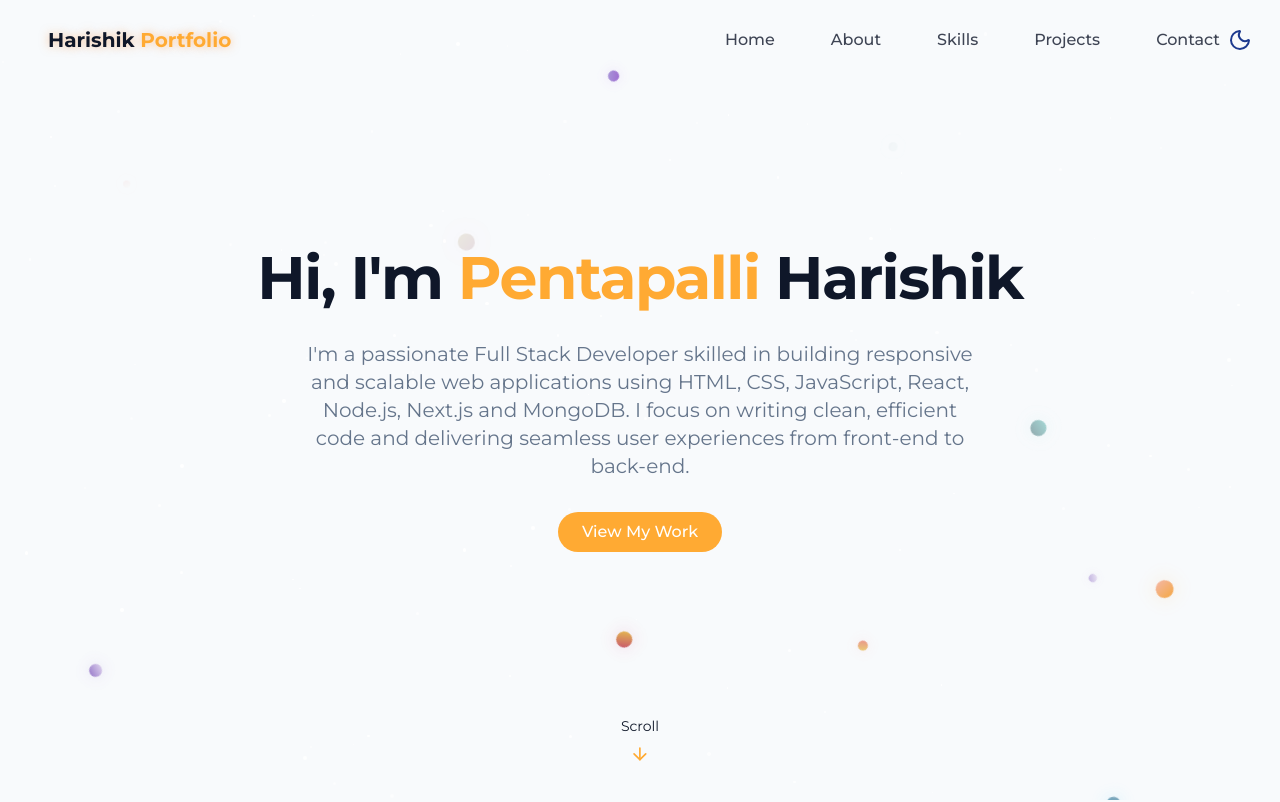
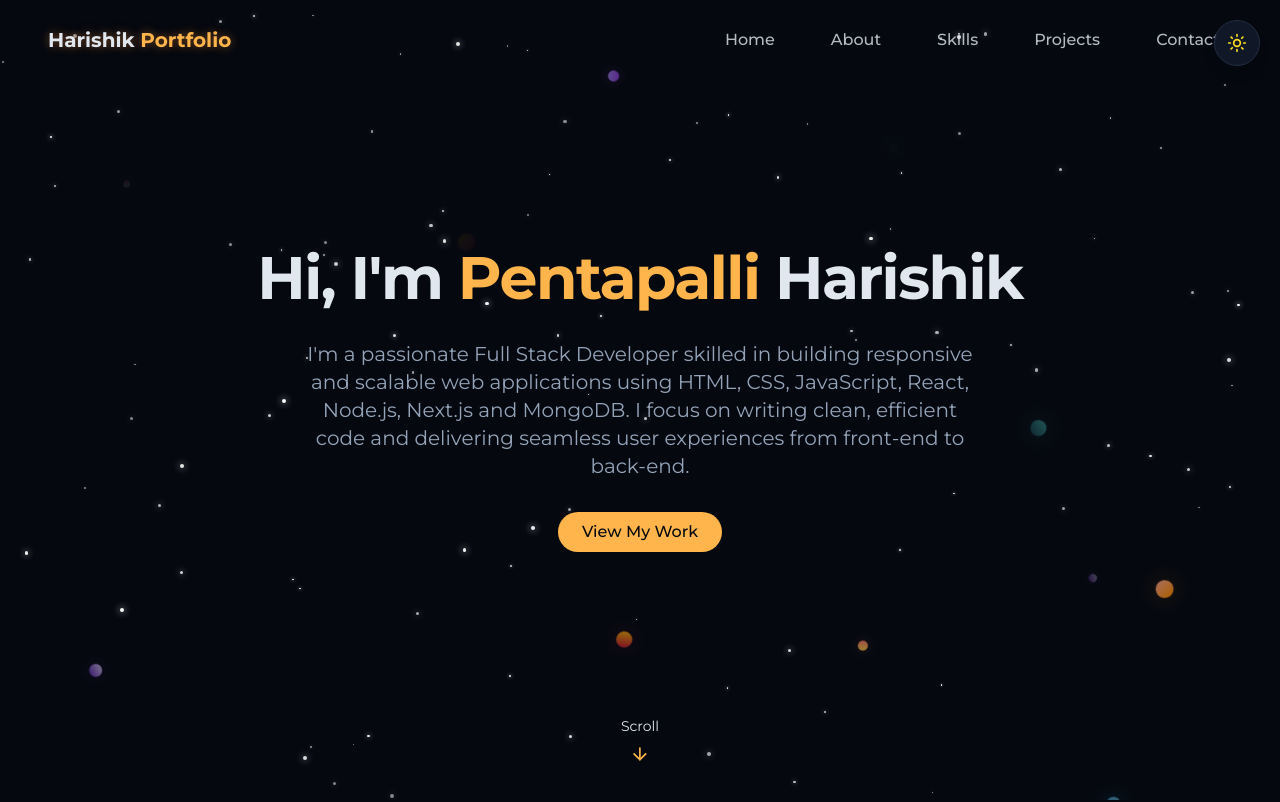
Before and after one commit to Harishik-ram/Portfolio-website, a React (Vite) app: page / in a window 1280 px wide. Shown: the top 802 px of the page. Built offline with nearby package versions, Linux system fonts and the light colour scheme.

Commit message:
Update ThemeToggle.jsx

```diff
--- a/src/components/ThemeToggle.jsx
+++ b/src/components/ThemeToggle.jsx
@@ -3,45 +3,42 @@ import { useEffect, useState } from "react";
 import { cn } from "@/lib/utils";
 
 export const ThemeToggle = () => {
-  const [isDarkMode, setIsDarkMode] = useState(false);
 
+  const [theme, setTheme] = useState(() => {
+    if (typeof window !== "undefined") {
+      return localStorage.getItem("theme") || "dark";
+    }
+    return "dark";
+  });
 
   useEffect(() => {
-    const storedTheme = localStorage.getItem("theme");
-    if (storedTheme === "dark") {
-      setIsDarkMode(true);
-      document.documentElement.classList.add("dark");
+    const root = window.document.documentElement;
+
+    if (theme === "dark") {
+      root.classList.add("dark");
     } else {
-      localStorage.setItem("theme", "light");
-      setIsDarkMode(false);
+      root.classList.remove("dark");
     }
-  }, []);
+
+    localStorage.setItem("theme", theme);
+  }, [theme]);
 
   const toggleTheme = () => {
-    if (isDarkMode) {
-      document.documentElement.classList.remove("dark");
-      localStorage.setItem("theme", "light");
-      setIsDarkMode(false);
-    } else {
-      document.documentElement.classList.add("dark");
-      localStorage.setItem("theme", "dark");
-      setIsDarkMode(true);
-    }
+    setTheme((prev) => (prev === "dark" ? "light" : "dark"));
   };
 
   return (
     <button
       onClick={toggleTheme}
       className={cn(
-        "fixed max-sm:hidden top-5 right-5 z-[9999] p-2 rounded-full transition-colors duration-300",
-        "focus:outlin-none"
+        "fixed top-5 right-5 z-[9999] p-3 rounded-full transition-all duration-300",
+        "focus:outline-none hover:scale-110 active:scale-95",
+
+        "bg-white dark:bg-gray-900 text-blue-900 dark:text-yellow-300 shadow-lg border border-border"
       )}
+      aria-label="Toggle Theme"
     >
-      {isDarkMode ? (
-        <Sun className="h-6 w-6 text-yellow-300" />
-      ) : (
-        <Moon className="h-6 w-6 text-blue-900" />
-      )}
+      {theme === "dark" ? <Sun className="h-5 w-5" /> : <Moon className="h-5 w-5" />}
     </button>
   );
 };
```
